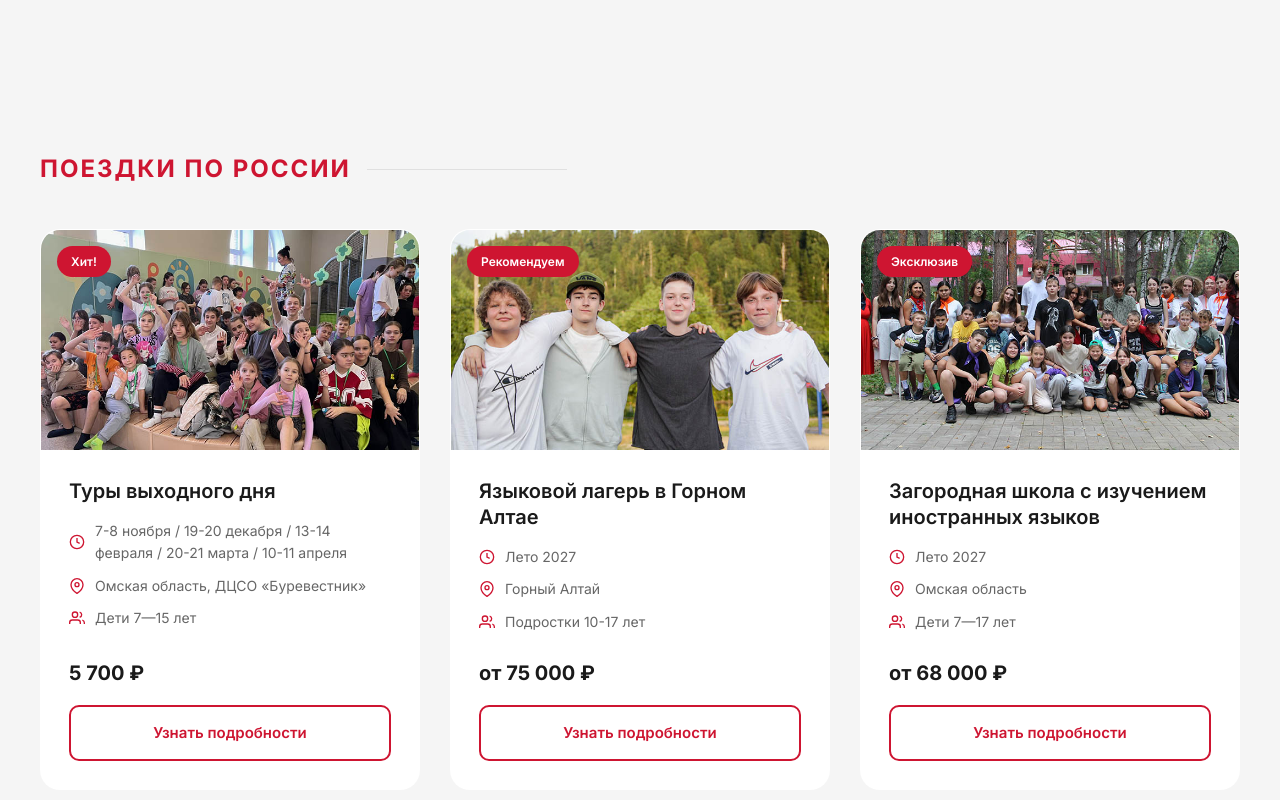
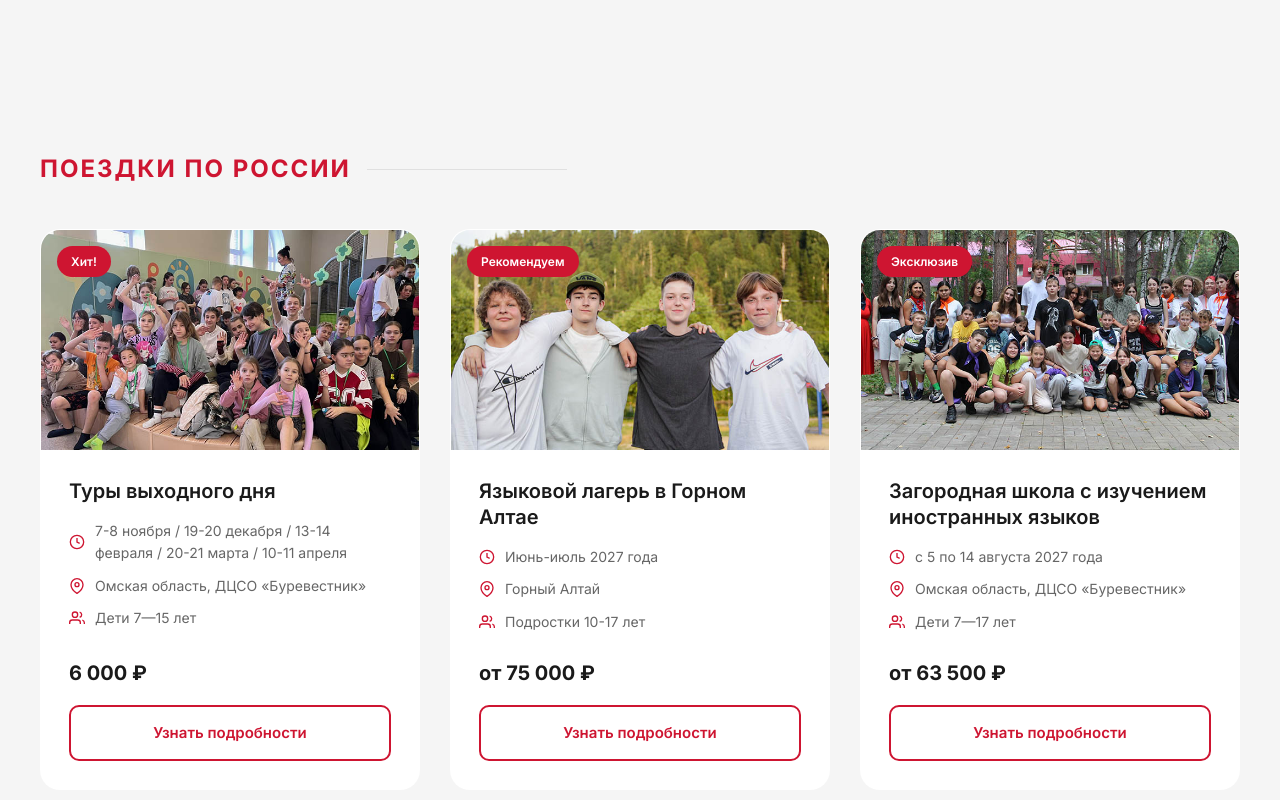
Before and after one commit to jandsotziv-ai/travel, a plain HTML site: page index.html in a window 1280 px wide. Shown: the part 3061-3861 px from the top of the page. Drawn offline with Linux system fonts and the light colour scheme.

Commit message:
Update index.html

```diff
--- a/index.html
+++ b/index.html
@@ -145,7 +145,7 @@
             <div class="map-dot"></div>
             <span class="map-label">Корея</span>
         </div>
-        <div class="map-point" style="left: 90%; top: 28%;" data-location="Япония" data-program="Экскурсионная поездка в Токио 12+" data-date="Март 2027">
+        <div class="map-point" style="left: 90%; top: 28%;" data-location="Япония" data-program="Экскурсионная поездка в Токио 12+" data-date="Март-Апрель 2027">
             <div class="map-dot"></div>
             <span class="map-label">Япония</span>
         </div>
@@ -307,7 +307,7 @@
                 <div class="program-card">
                     <div class="program-image">
                         <img src="images/photo-china.jpg" alt="Китай: языковой лагерь «Маленький император»" loading="lazy">
-                        <span class="program-badge">Раннее бронирование</span>
+                        <span class="program-badge">Рекомендуем</span>
                     </div>
                     <div class="program-content">
                         <h3>Языковой лагерь «Маленький император» в Китае</h3>
@@ -410,7 +410,7 @@
                                 Дети 7—15 лет
                             </div>
                         </div>
-                        <div class="program-price">5 700 ₽</div>
+                        <div class="program-price">6 000 ₽</div>
                         <a href="#" class="program-btn" data-modal="programModalTvd" data-program="Туры выходного дня">Узнать подробности</a>
                     </div>
                 </div>
@@ -425,7 +425,7 @@
                         <div class="program-meta">
                             <div class="program-meta-item">
                                 <svg viewBox="0 0 24 24" fill="none" stroke="currentColor" stroke-width="2"><circle cx="12" cy="12" r="10"/><polyline points="12 6 12 12 16 14"/></svg>
-                                Лето 2027
+                                Июнь-июль 2027 года
                             </div>
                             <div class="program-meta-item">
                                 <svg viewBox="0 0 24 24" fill="none" stroke="currentColor" stroke-width="2"><path d="M21 10c0 7-9 13-9 13s-9-6-9-13a9 9 0 0 1 18 0z"/><circle cx="12" cy="10" r="3"/></svg>
@@ -451,18 +451,18 @@
                         <div class="program-meta">
                             <div class="program-meta-item">
                                 <svg viewBox="0 0 24 24" fill="none" stroke="currentColor" stroke-width="2"><circle cx="12" cy="12" r="10"/><polyline points="12 6 12 12 16 14"/></svg>
-                                Лето 2027
+                                с 5 по 14 августа 2027 года
                             </div>
                             <div class="program-meta-item">
                                 <svg viewBox="0 0 24 24" fill="none" stroke="currentColor" stroke-width="2"><path d="M21 10c0 7-9 13-9 13s-9-6-9-13a9 9 0 0 1 18 0z"/><circle cx="12" cy="10" r="3"/></svg>
-                                Омская область
+                                Омская область, ДЦСО «Буревестник»
                             </div>
                             <div class="program-meta-item">
                                 <svg viewBox="0 0 24 24" fill="none" stroke="currentColor" stroke-width="2"><path d="M17 21v-2a4 4 0 0 0-4-4H5a4 4 0 0 0-4 4v2"/><circle cx="9" cy="7" r="4"/><path d="M23 21v-2a4 4 0 0 0-3-3.87"/><path d="M16 3.13a4 4 0 0 1 0 7.75"/></svg>
                                 Дети 7—17 лет
                             </div>
                         </div>
-                        <div class="program-price">от 68 000 ₽</div>
+                        <div class="program-price">от 63 500 ₽</div>
                         <a href="#" class="program-btn" data-modal="programModalRussia" data-program="Загородная школа с изучением иностранных языков">Узнать подробности</a>
                     </div>
                 </div>
```
